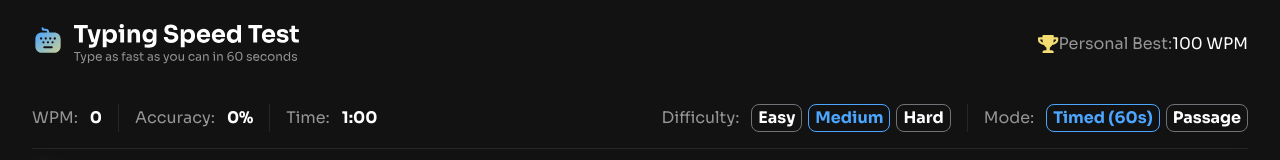
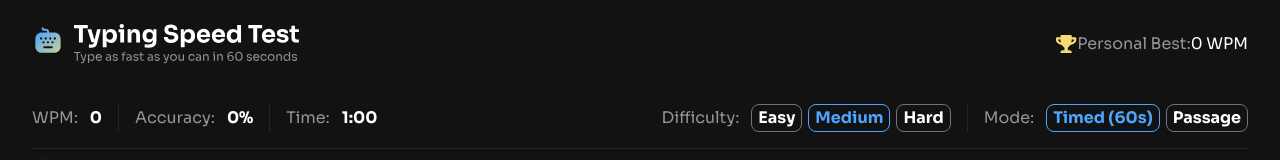
Before and after one commit to AlwaysMudgin/fm-typing-speed-test, a React (Vite) app: page / in a window 1280 px wide. Shown: the top 160 px of the page. Built offline with nearby package versions, Linux system fonts and the light colour scheme.

Commit message:
Added local storage custom hook for tracking personal best, began conditional rendering of personal best end screen.

```diff
--- a/src/App.jsx
+++ b/src/App.jsx
@@ -1,3 +1,4 @@
+import useLocalStorage from './hooks/useLocalStorage';
 import styled from 'styled-components';
 import './App.css';
 
@@ -5,10 +6,12 @@ import Header from './components/Header/Header';
 import TestArea from './components/TestArea/TestArea';
 
 function App() {
+  const [personalBest, setPersonalBest] = useLocalStorage('personal-best', 0);
+  console.log(personalBest);
   return (
     <Wrapper>
-      <Header />
-      <TestArea />
+      <Header best={personalBest} />
+      <TestArea best={personalBest} newBest={setPersonalBest} />
     </Wrapper>
   );
 }
--- a/src/components/Header/Header.jsx
+++ b/src/components/Header/Header.jsx
@@ -5,12 +5,12 @@ import logoLg from '../../assets/images/logo-large.svg';
 // import logoSm from '../../assets/images/logo-small.svg';
 import pbIcon from '../../assets/images/icon-personal-best.svg';
 
-function Header() {
+function Header({ best }) {
   return (
     <Wrapper>
       <Left src={logoLg} />
       <Right>
-        <Trophy src={pbIcon} /> Personal Best: <Best>100 WPM</Best>
+        <Trophy src={pbIcon} /> Personal Best: <Best>{best} WPM</Best>
       </Right>
     </Wrapper>
   );
--- a/src/components/TestArea/TestArea.jsx
+++ b/src/components/TestArea/TestArea.jsx
@@ -11,6 +11,7 @@ import {
 
 import restartIcon from '../../assets/images/icon-restart.svg';
 import completedIcon from '../../assets/images/icon-completed.svg';
+import newPersonalBestIcon from '../../assets/images/icon-new-pb.svg';
 
 import Char from '../Char/Char';
 
@@ -88,14 +89,31 @@ function StatsAndOptions({
   );
 }
 
-function EndScreen({ wpm, accuracy, restart }) {
+function EndScreen({ wpm, accuracy, restart, best, newBest }) {
+  const isBest = useMemo(() => wpm > best, []);
+
+  if (isBest) {
+    newBest(wpm);
+  }
+
   return (
     <EndWrapper>
-      <Circles>
-        <CheckIcon src={completedIcon} />
-      </Circles>
-      <EndHeading>Test Complete!</EndHeading>
-      <EndText>Solid run. Keep pushing to beat your high score.</EndText>
+      {isBest ? (
+        <CheckIcon src={newPersonalBestIcon} />
+      ) : (
+        <Circles>
+          <CheckIcon src={completedIcon} />
+        </Circles>
+      )}
+
+      <EndHeading>
+        {isBest ? 'High Score Smashed!' : 'Test Complete!'}
+      </EndHeading>
+      <EndText>
+        {isBest
+          ? "You're getting faster. That was incredible typing."
+          : 'Solid run. Keep pushing to beat your high score.'}
+      </EndText>
       <EndStats>
         <EndStat>
           <Label>WPM:</Label>
@@ -114,13 +132,13 @@ function EndScreen({ wpm, accuracy, restart }) {
         </EndStat>
       </EndStats>
       <Again onClick={restart}>
-        Go Again <Restart src={restartIcon} />
+        {isBest ? 'Beat This Score' : 'Go Again'} <Restart src={restartIcon} />
       </Again>
     </EndWrapper>
   );
 }
 
-function TestArea() {
+function TestArea({ best, newBest }) {
   const [difficulty, setDifficulty] = useState('medium');
   const [testArray, setTestArray] = useState(getTestArray('medium'));
   const [inputArray, setInputArray] = useState([]);
@@ -130,8 +148,6 @@ function TestArea() {
   const [time, setTime] = useState(60);
   const [numWords, setNumWords] = useState(0);
   const [testPhase, setTestPhase] = useState(0);
-
-  console.log(numWords);
 
   const { correct, incorrect, percentage } = useMemo(
     () => getAccuracyTotals(accuracyArray),
@@ -282,6 +298,8 @@ function TestArea() {
           wpm={wpm}
           accuracy={{ correct, incorrect, percentage }}
           restart={handleRestart}
+          best={best}
+          newBest={newBest}
         />
       )}
     </Wrapper>
--- /dev/null
+++ b/src/hooks/useLocalStorage.js
@@ -0,0 +1,19 @@
+import { useState, useEffect } from 'react';
+
+function useLocalStorage(key, defaultValue) {
+  const [value, setValue] = useState(() => {
+    const storedValue = localStorage.getItem(key);
+    if (storedValue) {
+      return JSON.parse(storedValue);
+    }
+    return defaultValue;
+  });
+
+  useEffect(() => {
+    localStorage.setItem(key, JSON.stringify(value));
+  }, [key, value]);
+
+  return [value, setValue];
+}
+
+export default useLocalStorage;
```
